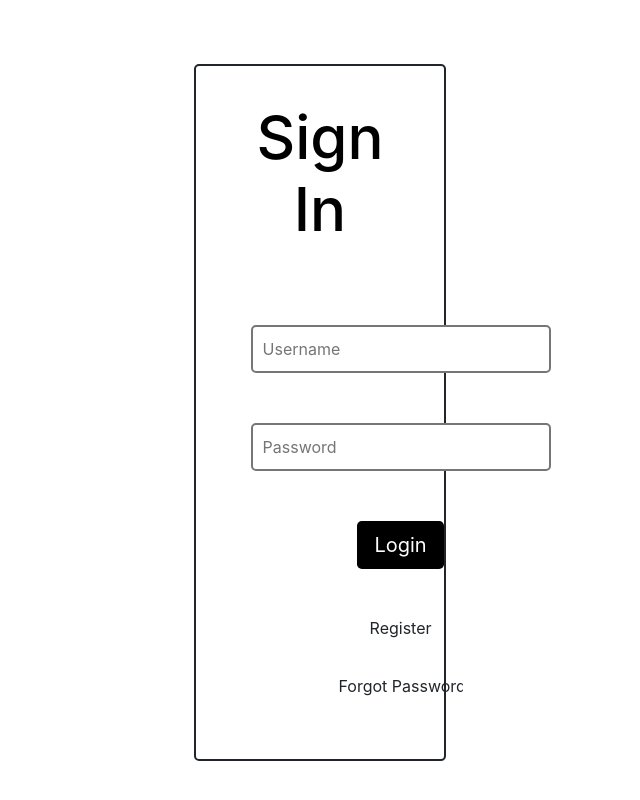
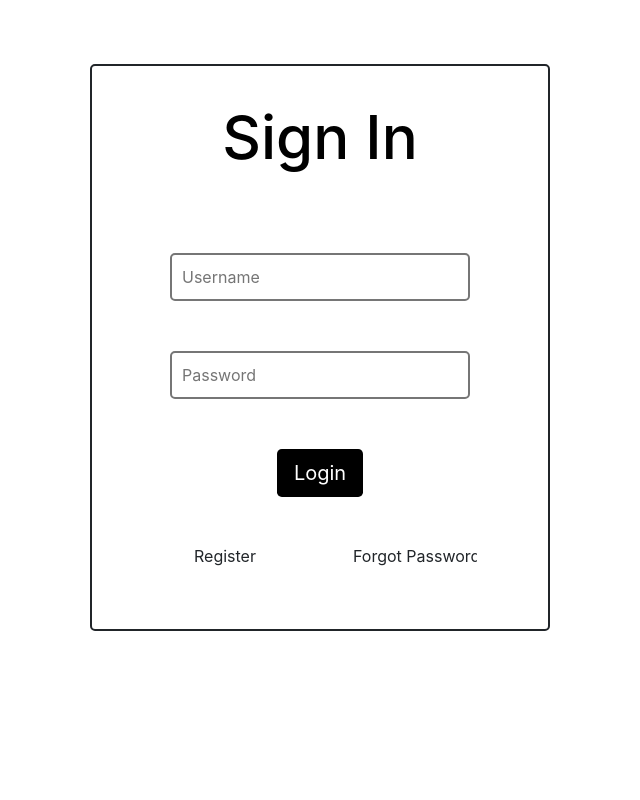
Before and after one commit to akashsuper2000/faculty-dashboard, a React (Create React App) app: page / in a window 1280 px wide. Shown: the top 800 px of the page, without its empty margins (320-960 px from the left). Built offline with nearby package versions, Linux system fonts and the light colour scheme.

Commit message:
box resizing fixed

```diff
--- a/src/App.css
+++ b/src/App.css
@@ -5,7 +5,7 @@
 .Box{
   text-align: center;
   padding: 3%;
-  margin: 0px 450px 0px 450px;
+  margin: 0px 30% 0px 30%;
   border-radius: 5px;
   border-style: solid;
   border-width: 2px;
```
